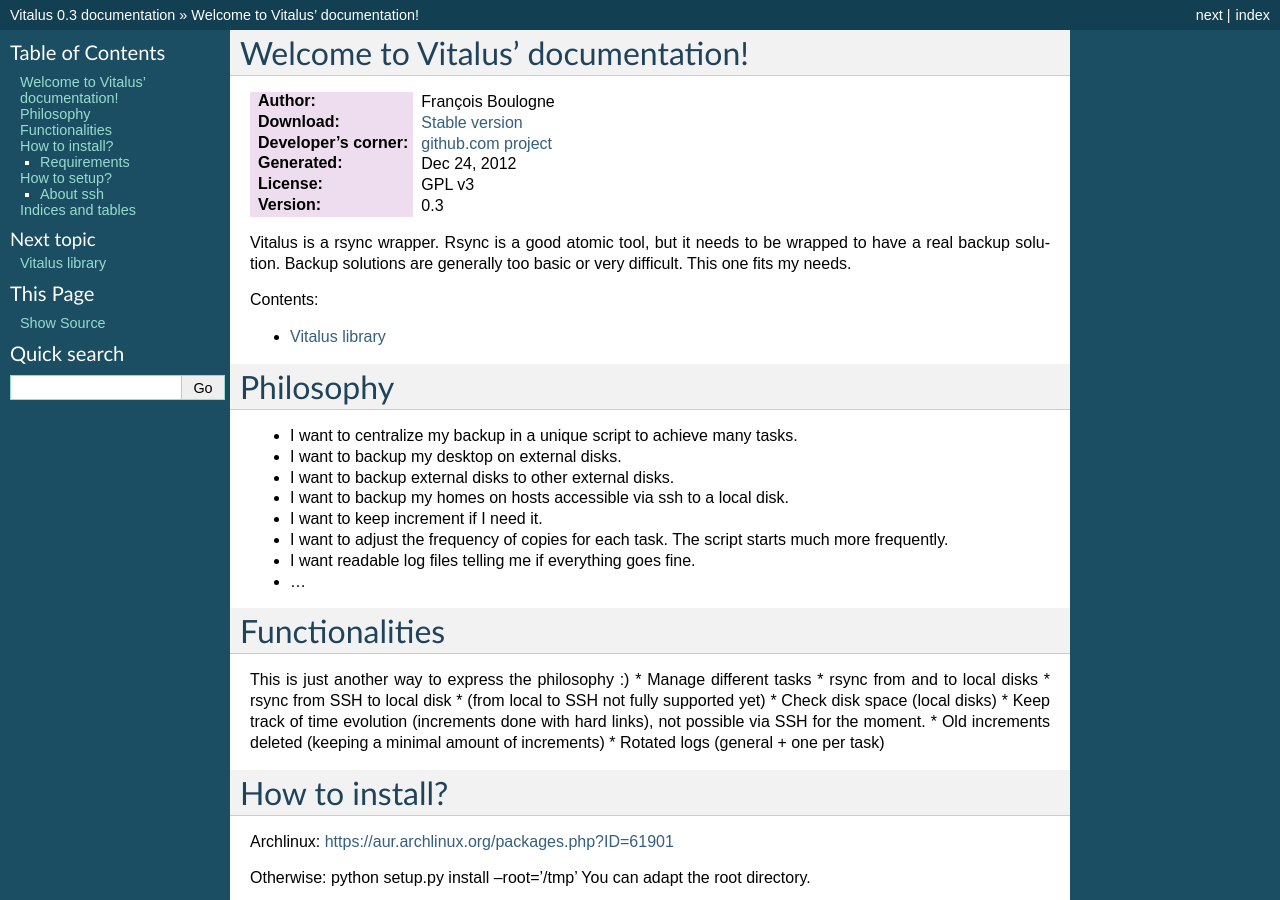
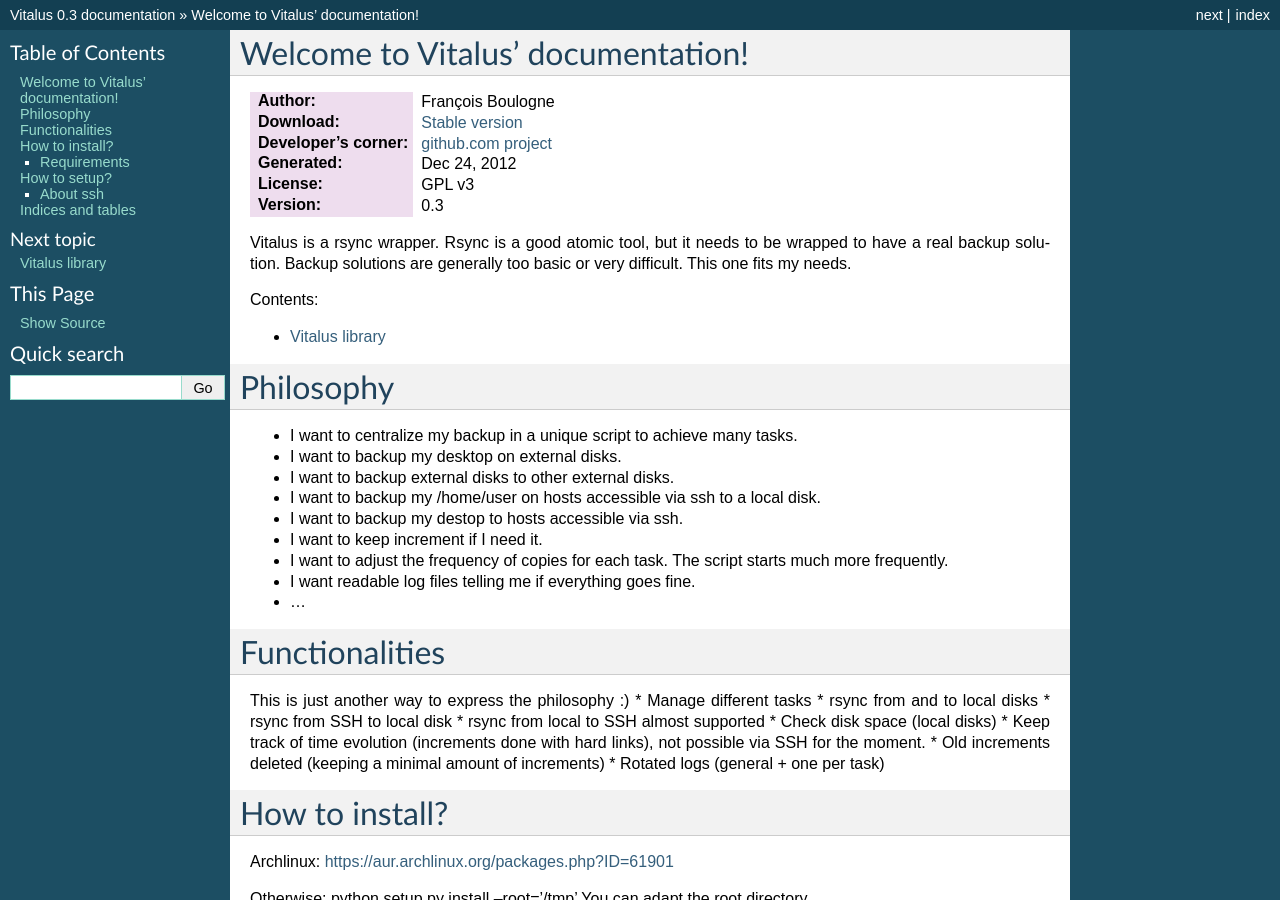
Before and after one commit to sciunto/Vitalus, a Sphinx documentation site: the page built from doc/index.rst, in a window 1280 px wide and 900 px high. Built offline with Sphinx 7.4.7, drawn with Linux system fonts in a browser that asks for light colours.

Commit message:
minor improvement doc

```diff
--- a/doc/index.rst
+++ b/doc/index.rst
@@ -29,7 +29,8 @@ Philosophy
 * I want to centralize my backup in a unique script to achieve many tasks.
 * I want to backup my desktop on external disks.
 * I want to backup external disks to other external disks.
-* I want to backup my homes on hosts accessible via ssh to a local disk.
+* I want to backup my /home/user on hosts accessible via ssh to a local disk.
+* I want to backup my destop to hosts accessible via ssh.
 * I want to keep increment if I need it.
 * I want to adjust the frequency of copies for each task. The script starts much more frequently.
 * I want readable log files telling me if everything goes fine.
@@ -41,7 +42,7 @@ This is just another way to express the philosophy :)
 * Manage different tasks
 * rsync from and to local disks
 * rsync from SSH to local disk
-* (from local to SSH not fully supported yet)
+* rsync from local to SSH almost supported
 * Check disk space (local disks)
 * Keep track of time evolution (increments done with hard links), not possible via SSH for the moment.
 * Old increments deleted (keeping a minimal amount of increments)
```
